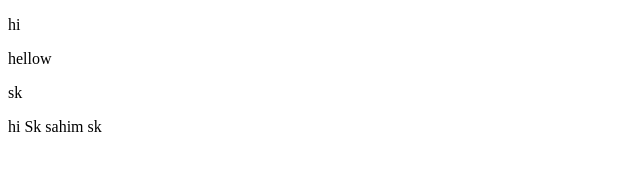
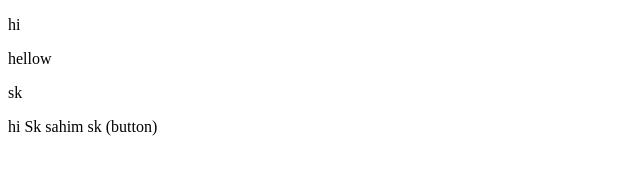
Before and after one commit to sahimsk83-crypto/Arup-Demo, a plain HTML site: page index.html in a window 1280 px wide. Shown: the full height of the page, 0-640 px from the left. Drawn offline with Linux system fonts and the light colour scheme.

```diff
--- a/index.html
+++ b/index.html
@@ -9,6 +9,6 @@
     <p>hi</p>
     <p>hellow</p>
     <p>sk</p>
-  <p> hi Sk sahim sk </p>
+  <p> hi Sk sahim sk (button)</p>
 </body>
 </html>
```
